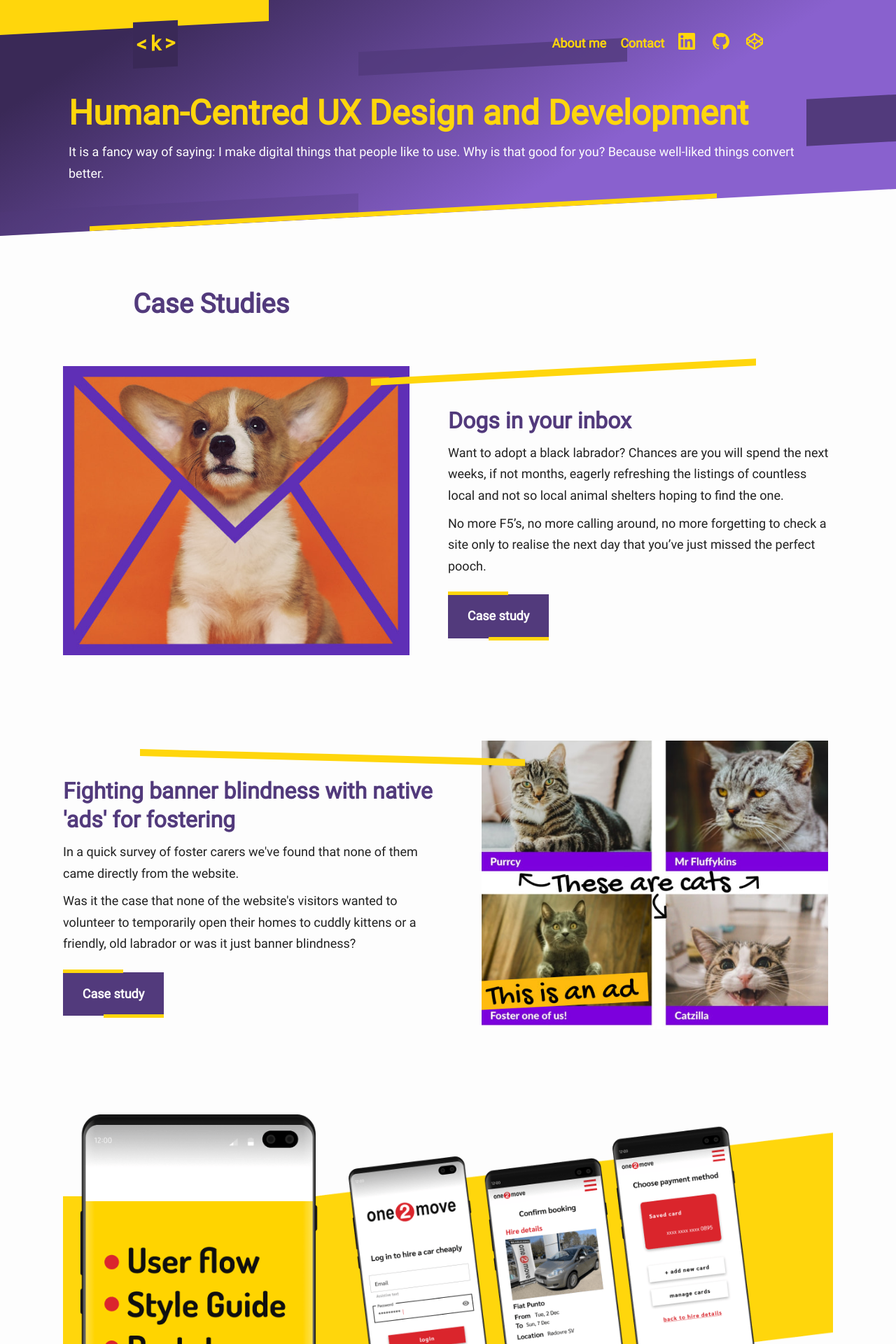
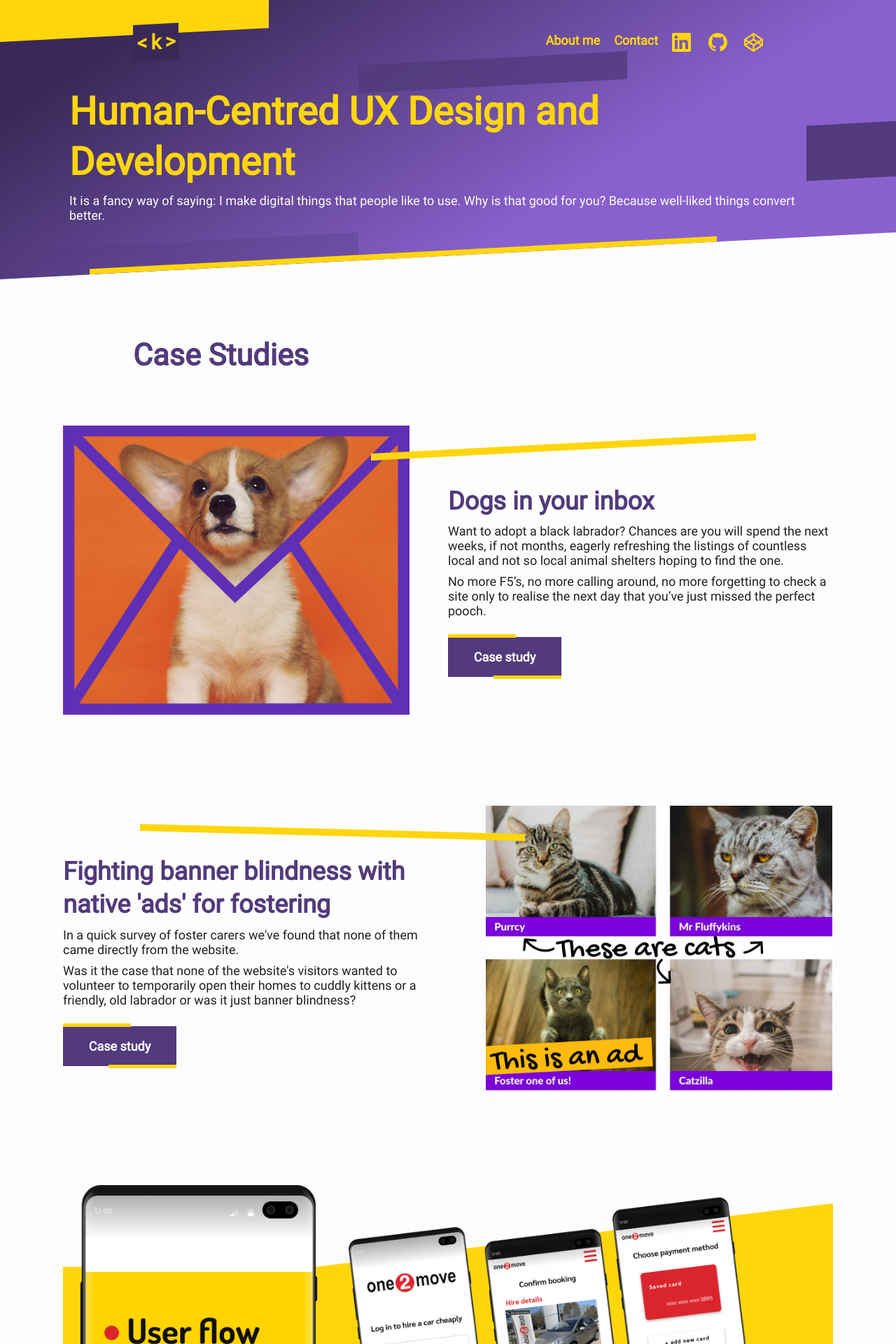
Before and after one commit to krisztin/cuddly-wixen, a Jekyll site: the page built from index.html, in a window 1280 px wide. Shown: the top 1920 px of the page at 70% size. Built offline with Jekyll 4.4.1, drawn with Linux system fonts in a browser that asks for light colours; a script that is not in the unit is left out.

Commit message:
fix font-scaling

```diff
--- a/_sass/partials/_base.scss
+++ b/_sass/partials/_base.scss
@@ -4,11 +4,15 @@
 
 html {
   scroll-behavior: smooth;
+  font-weight: $base-font-weight;
+  font-family: $base-font-family;
+  font-size: $base-font-size;
+  @include media-query($mobile) {
+    font-size: 16px;
+  }
 }
 
 body {
-  font: $base-font-weight #{$base-font-size}/#{$base-line-height}
-    $base-font-family;
   color: $text-color;
   background-color: $text-colour-light;
   -webkit-text-size-adjust: 100%;
@@ -23,10 +27,6 @@ body {
   -webkit-box-direction: normal;
   -ms-flex-direction: column;
   flex-direction: column;
-  font-size: $base-font-size;
-  @include media-query($mobile) {
-    font-size: 16px;
-  }
 }
 
 main {
```
